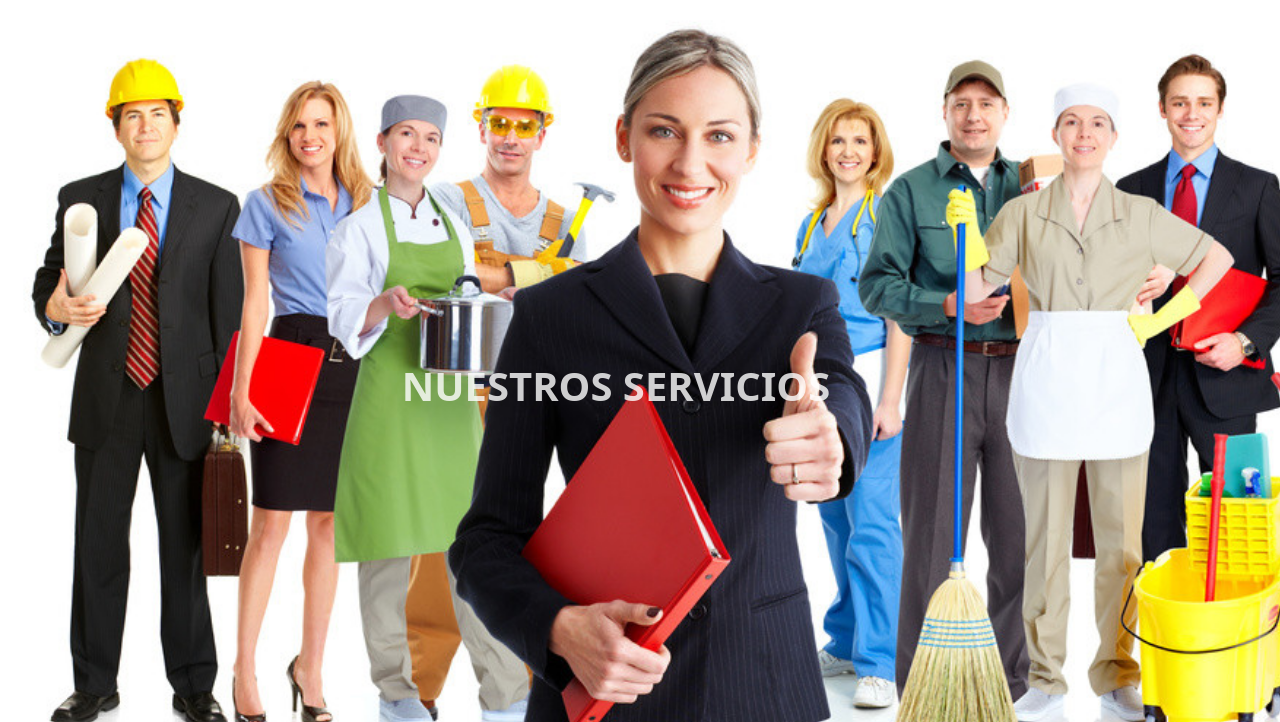
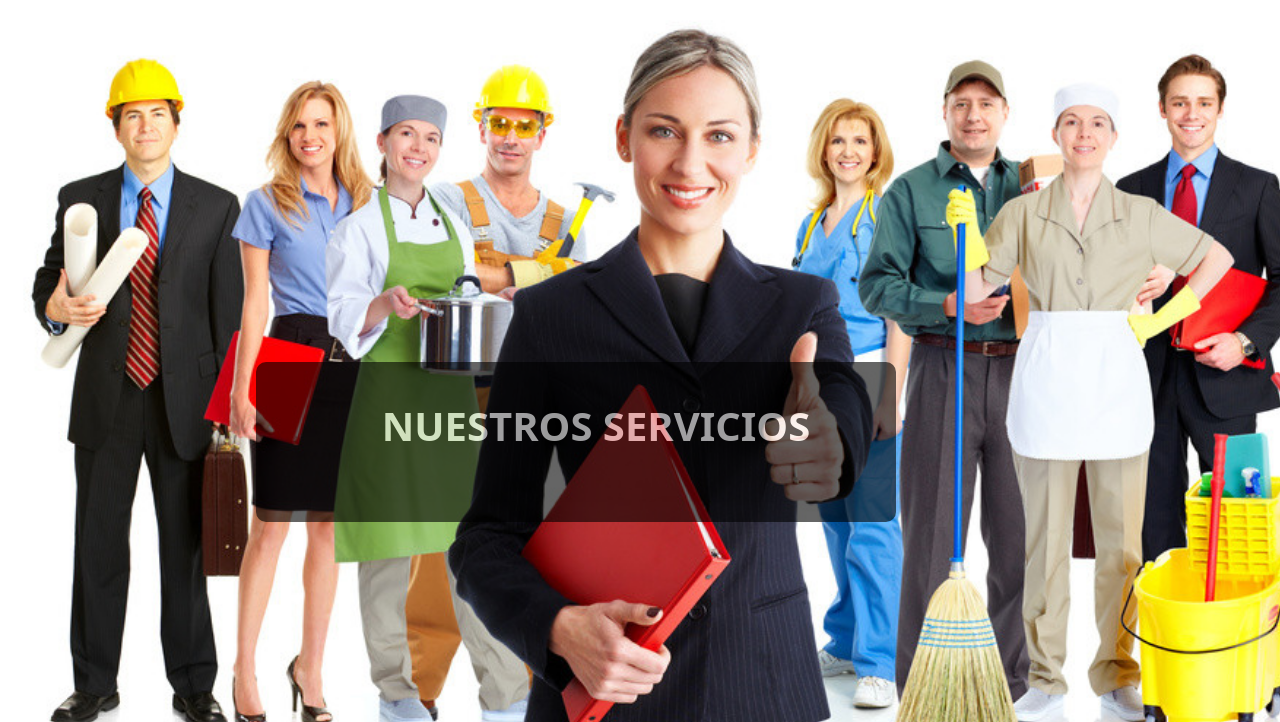
Before and after one commit to EduWilliams/besafe, a plain HTML site: page sobrenosotros.html in a window 1280 px wide. Shown: the part 515-1237 px from the top of the page. Drawn offline with nearby package versions, Linux system fonts and the light colour scheme.

Commit message:
first commit

```diff
--- a/estilo.css
+++ b/estilo.css
@@ -296,15 +296,28 @@ text-align: center;
 
 .transparente{
 
-    width: 50em;
+    width: 40em;
     height: 10em;
-    opacity: 0.8;
+    opacity: 0.6;
+    margin-left: 10em;
+    background-color: black;
+    justify-content: center;
+    border-radius: 10px;
+}
+.servicios{
+
+ margin-left: 1em;
+ padding: 1em;
 }
 .m{
 
     margin-left: 6em;
     margin-right: 6em;
 }
+#Titulo{
+    margin-top: 5em;
+}
+
 @media(max-width: 1200px) {
 
   }
@@ -370,7 +383,7 @@ text-align: center;
     font-size: 50px;
    }
    #sobre{
-    margin-top: 3em;
+    margin-top: 6em;
    }
    #inspectora{
     width: 80em;
@@ -455,7 +468,7 @@ label{
 }
 
 #barra2{
-    width: 20em;
+    width: 15em;
     font-size: 50px;
     margin-left: 5em;
     margin-top: -5em;
@@ -495,7 +508,7 @@ h2{
 }
 .tiserv{
 
-    margin-top: 6em;
+    margin-top: 3em;
 }
 li{
     font-size: 40px;
```
